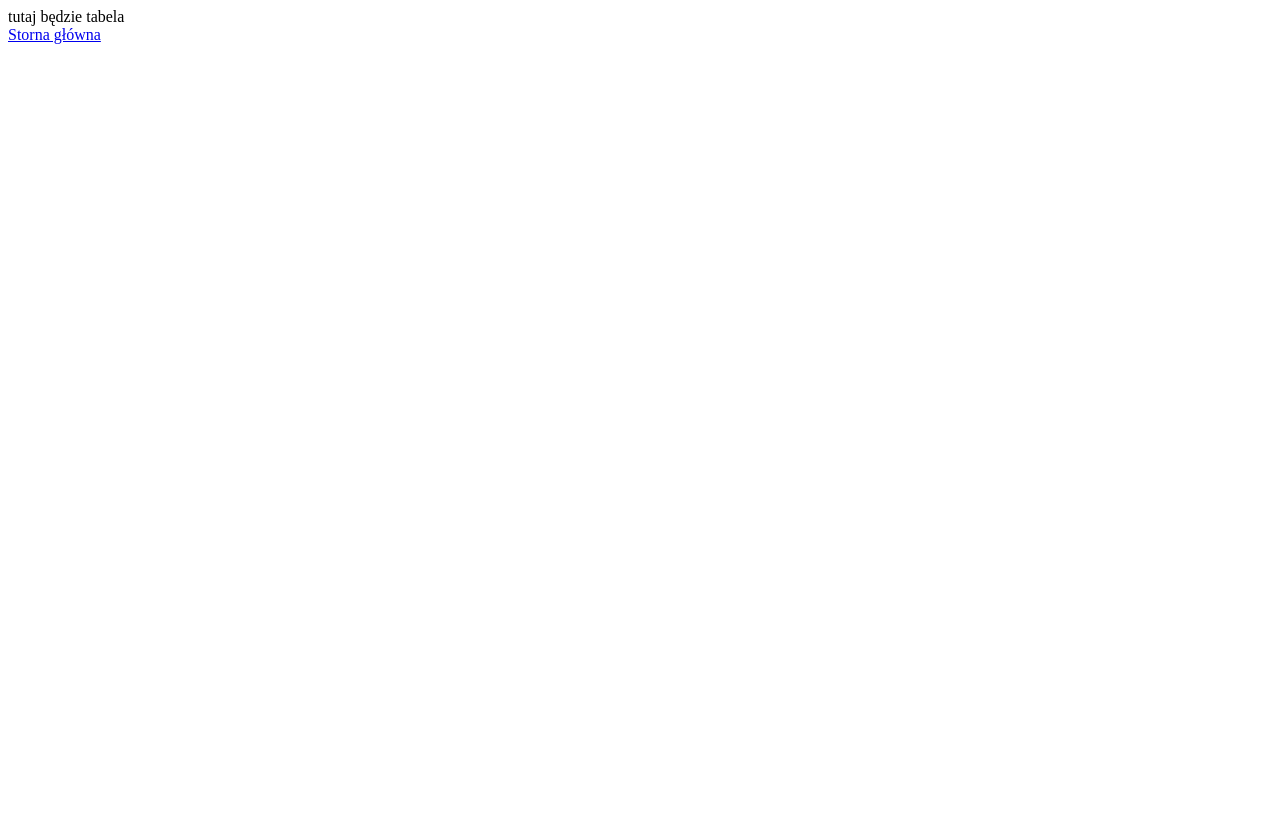
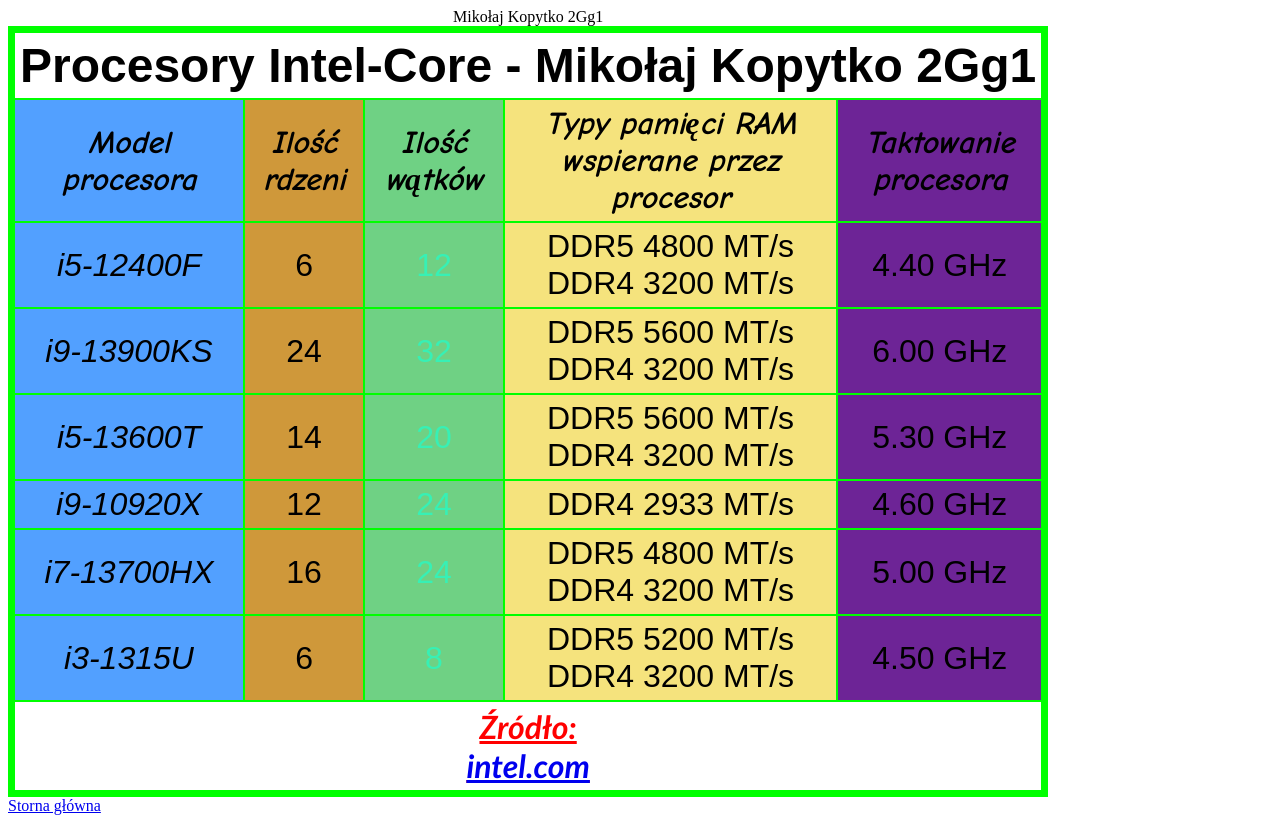
Before and after one commit to ObliviousCow/mikolaj.github.io, a plain HTML site: page tabela_kopytko.html in a window 1280 px wide. Before the commit the page ends 800 px from the top, so only its background shows below. Drawn offline with Linux system fonts and the light colour scheme.

Commit message:
Update tabela_kopytko.html

```diff
--- a/tabela_kopytko.html
+++ b/tabela_kopytko.html
@@ -1,10 +1,145 @@
+
 <!DOCTYPE html>
 <html>
-    <head>
 
-    </head>
-    <body>
-        tutaj będzie tabela <br>
-        <a href="index.html">Storna główna</a> <br>
-    </body>
+<head>
+
+</head>
+
+<body>
+    <table border="6" cellspacing="0" bordercolor="lime" cellpadding="5" class="tabela">
+        <caption>Mikołaj Kopytko 2Gg1</caption>
+        <tr>
+            <th colspan="5">
+                <font face=Arial size=12><b>Procesory Intel-Core - Mikołaj Kopytko 2Gg1</b></font>
+            </th>
+        </tr>
+        <tr>
+            <td align="middle" bgcolor="#52a0ff">
+                <font size=6 face="Comic Sans MS"><b><i>Model<br>procesora</i></b></font>
+            </td>
+            <td align="middle" bgcolor="#cf983a">
+                <font size=6 face="Comic Sans MS"><b><i>Ilość<br>rdzeni</i></b></font>
+            </td>
+            <td align="middle" bgcolor="#6fd184">
+                <font size=6 face="Comic Sans MS"><b><i>Ilość<br>wątków</i></b></font>
+            </td>
+            <td align="middle" bgcolor="#f5e37d">
+                <font size=6 face="Comic Sans MS"><b><i>Typy pamięci RAM <br>wspierane przez<br>procesor</i></b></font>
+            </td>
+            <td align="middle" bgcolor="#6d2496">
+                <font size=6 face="Comic Sans MS"><b><i>Taktowanie<br>procesora</i></b></font>
+            </td>
+        </tr>
+        <tr>
+            <td align="middle" bgcolor="#52a0ff">
+                <font size=6 face=arial><i>i5-12400F</i></font>
+            </td>
+            <td align="middle" bgcolor="#cf983a">
+                <font size=6 face=arial>6</font>
+            </td>
+            <td align="middle" bgcolor="#6fd184">
+                <font size=6 face=arial color="#37f0b5">12</font>
+            </td>
+            <td align="middle" bgcolor="#f5e37d">
+                <font size=6 face=arial>DDR5 4800 MT/s<br>DDR4 3200 MT/s</font>
+            </td>
+            <td align="middle" bgcolor="#6d2496">
+                <font size=6 face=arial>4.40 GHz</font>
+            </td>
+        </tr>
+        <tr>
+            <td align="middle" bgcolor="#52a0ff">
+                <font size=6 face=arial><i>i9-13900KS</i></font>
+            </td>
+            <td align="middle" bgcolor="#cf983a">
+                <font size=6 face=arial>24</font>
+            </td>
+            <td align="middle" bgcolor="#6fd184">
+                <font size=6 face=arial color="#37f0b5">32</font>
+            </td>
+            <td align="middle" bgcolor="#f5e37d">
+                <font size=6 face=arial>DDR5 5600 MT/s<br>DDR4 3200 MT/s</font>
+            </td>
+            <td align="middle" bgcolor="#6d2496">
+                <font size=6 face=arial>6.00 GHz</font>
+            </td>
+        </tr>
+        <tr>
+            <td align="middle" bgcolor="#52a0ff">
+                <font size=6 face=arial><i>i5-13600T</i></font>
+            </td>
+            <td align="middle" bgcolor="#cf983a">
+                <font size=6 face=arial>14</font>
+            </td>
+            <td align="middle" bgcolor="#6fd184">
+                <font size=6 face=arial color="#37f0b5">20</font>
+            </td>
+            <td align="middle" bgcolor="#f5e37d">
+                <font size=6 face=arial>DDR5 5600 MT/s<br>DDR4 3200 MT/s</font>
+            </td>
+            <td align="middle" bgcolor="#6d2496">
+                <font size=6 face=arial>5.30 GHz</font>
+            </td>
+        </tr>
+        <tr>
+            <td align="middle" bgcolor="#52a0ff">
+                <font size=6 face=arial><i>i9-10920X</i></font>
+            </td>
+            <td align="middle" bgcolor="#cf983a">
+                <font size=6 face=arial>12</font>
+            </td>
+            <td align="middle" bgcolor="#6fd184">
+                <font size=6 face=arial color="#37f0b5">24</font>
+            </td>
+            <td align="middle" bgcolor="#f5e37d">
+                <font size=6 face=arial>DDR4 2933 MT/s</font>
+            </td>
+            <td align="middle" bgcolor="#6d2496">
+                <font size=6 face=arial>4.60 GHz</font>
+            </td>
+        </tr>
+        <tr>
+            <td align="middle" bgcolor="#52a0ff">
+                <font size=6 face=arial><i>i7-13700HX</i></font>
+            </td>
+            <td align="middle" bgcolor="#cf983a">
+                <font size=6 face=arial>16</font>
+            </td>
+            <td align="middle" bgcolor="#6fd184">
+                <font size=6 face=arial color="#37f0b5">24</font>
+            </td>
+            <td align="middle" bgcolor="#f5e37d">
+                <font size=6 face=arial>DDR5 4800 MT/s<br>DDR4 3200 MT/s</font>
+            </td>
+            <td align="middle" bgcolor="#6d2496">
+                <font size=6 face=arial>5.00 GHz</font>
+            </td>
+        </tr>
+        <tr>
+            <td align="middle" bgcolor="#52a0ff">
+                <font size=6 face=arial><i>i3-1315U</i></font>
+            </td>
+            <td align="middle" bgcolor="#cf983a">
+                <font size=6 face=arial>6</font>
+            </td>
+            <td align="middle" bgcolor="#6fd184">
+                <font size=6 face=arial color="#37f0b5">8</font>
+            </td>
+            <td align="middle" bgcolor="#f5e37d">
+                <font size=6 face=arial>DDR5 5200 MT/s<br>DDR4 3200 MT/s</font>
+            </td>
+            <td align="middle" bgcolor="#6d2496">
+                <font size=6 face=arial>4.50 GHz</font>
+            </td>
+        </tr>
+        <tr>
+            <th align="middle" colspan="5">
+                <font face=Calibri size=6 color=red><u><i>Źródło:<br><a href="https://intel.com">intel.com</a></i></u></font>
+            </th>
+        </tr>
+    </table>
+    <a href="index.html">Storna główna</a> <br>
+</body>
+
 </html>
```
